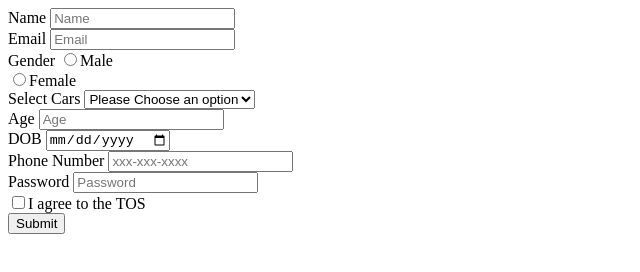
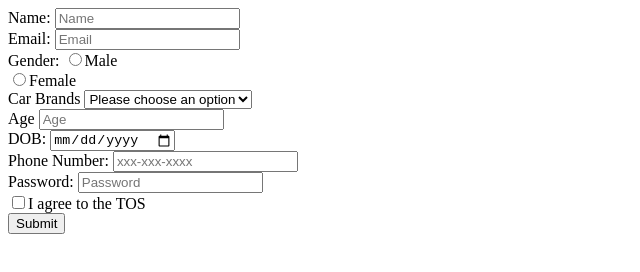
Before and after one commit to acciojob/signup-form-car-Nivetha098, a website: page main.html in a window 1280 px wide. Shown: the full height of the page, 0-640 px from the left. Drawn offline with Linux system fonts and the light colour scheme.

Commit message:
created a submission

```diff
--- a/main.html
+++ b/main.html
@@ -11,17 +11,17 @@
     <script type="text/javascript" src="./script.js">
 </script>
 <form method="post">
-	<label for= "name">Name</label>
-	<input type="text"  id="name" required placeholder="Name"/><br>
-	<label for="email">Email </label>
-	<input type="email"  id="email" required placeholder="Email"/>
+	<label for= "name">Name:</label>
+	<input type="text"  id="name"  placeholder="Name" required><br>
+	<label for="email">Email: </label>
+	<input type="email"  id="email"  placeholder="Email"required>
 	<br>
-	<label for= "gender">Gender  </label>
+	<label for= "gender">Gender:</label>
 	<input type="radio"  id="gender_m" required/>Male<br>
 	<input type="radio"  id="gender_f" required/>Female<br>
-	<label for="cars"> Select Cars </label>
-	<select id="cars" placeholder="please choose an option">
-<option value="Please Choose an option">Please Choose an option </option>
+	<label for="cars">Car Brands </label>
+	<select id="cars" required>
+<option value="">Please choose an option </option>
 <option value="hyundai">Hyundai</option>
 <option value="Maruti Suzuki">Suzuki<option/>
 <option value="Toyoto">Toyoto<option/>
@@ -29,16 +29,16 @@
 
 	</select><br>
 	<label for="age"> Age</label>
-	<input type="Number"  required id="age" placeholder="Age"/>
+	<input type="Number"   id="age" placeholder="Age"required/>
 <br>
-	<label for= "dob" >DOB</label>
-	<input type="date"  required id="dob"/><br>
-	<label for= "tel">Phone Number</label>
+	<label for= "dob" >DOB:</label>
+	<input type="date" id="dob" required/><br>
+	<label for= "tel">Phone Number:</label>
 	<input type="tel"  id="tel" placeholder="xxx-xxx-xxxx" required/><br>
-	<label for="password">Password</label>
-	<input type="password" placeholder="Password" required/><br>
-
-	<input type="checkbox" id="tos" />I agree to the TOS
+	<label for="password">Password:</label>
+	<input type="password" id="password" placeholder="Password" required/><br>
+<label for="tos">
+	<input type="checkbox" id="tos" required />I agree to the TOS
 	<br>
 	<button type= "submit">Submit</button>
 </form>
```
